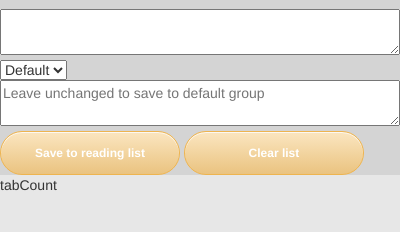
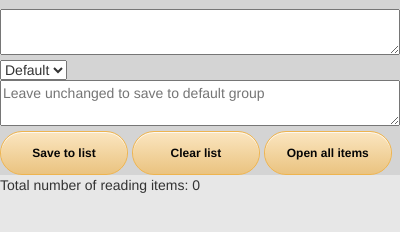
Before and after one commit to lx223/read-later-chrome-extension, a browser extension: page src/popup.html in a window 400 px wide. Shown: the part 80-312 px from the top of the page. Drawn offline with Linux system fonts and the light colour scheme.

Commit message:
Modify UI in html and css

```diff
--- a/src/css/popup.css
+++ b/src/css/popup.css
@@ -82,17 +82,16 @@ button {
 	border:1px solid #eeb44f;
 	border-radius: 25px;
 	display:inline-block;
-	color:#ffffff;
+	color:#060606;
 	font-size:12px;
 	font-weight:bold;
 	font-style:normal;
 	line-height:40px;
 	text-decoration:none;
 	text-align:center;
-	width: 45%;
+	width: 32%;
 	margin: auto;
 	display: inline-block;
-
 	/*text-shadow:1px -21px 0px #cc9f52;*/
 }
 
--- a/src/popup.html
+++ b/src/popup.html
@@ -26,13 +26,14 @@
         </select>
         <textarea id="group" placeholder="Leave unchanged to save to default group"></textarea>
         <div class="button-container">
-          <button id="readLaterButton">Save to reading list</button>
+          <button id="readLaterButton">Save to list</button>
           <button id="clearListButton">Clear list</button>
+          <button id="openAllButton">Open all items</button>
       	</div>
       </div>
 
       <div>
-        <div id="tabCount">tabCount</div>
+        <div id="tabCount">Total number of reading items: 0</div>
         <div id="list-container">
           <div id="tabList" class="list-group"></div>
         </div>
```
